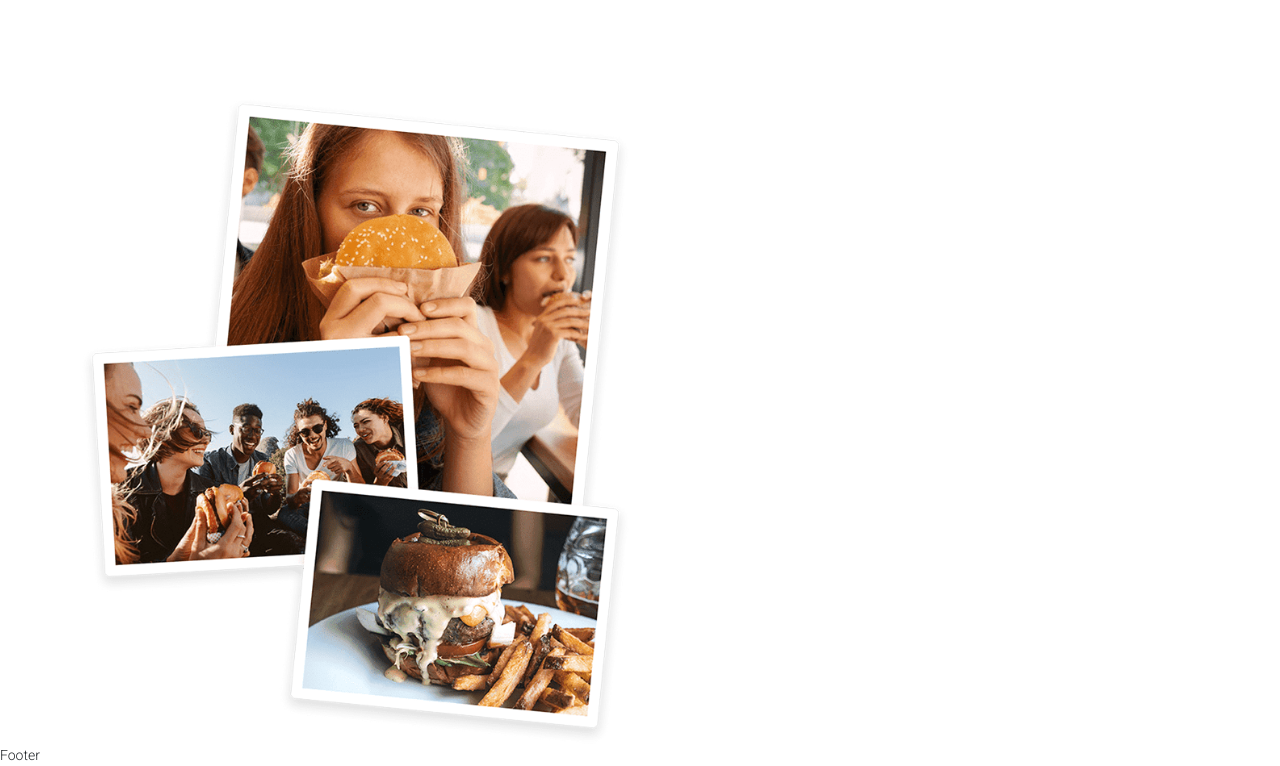
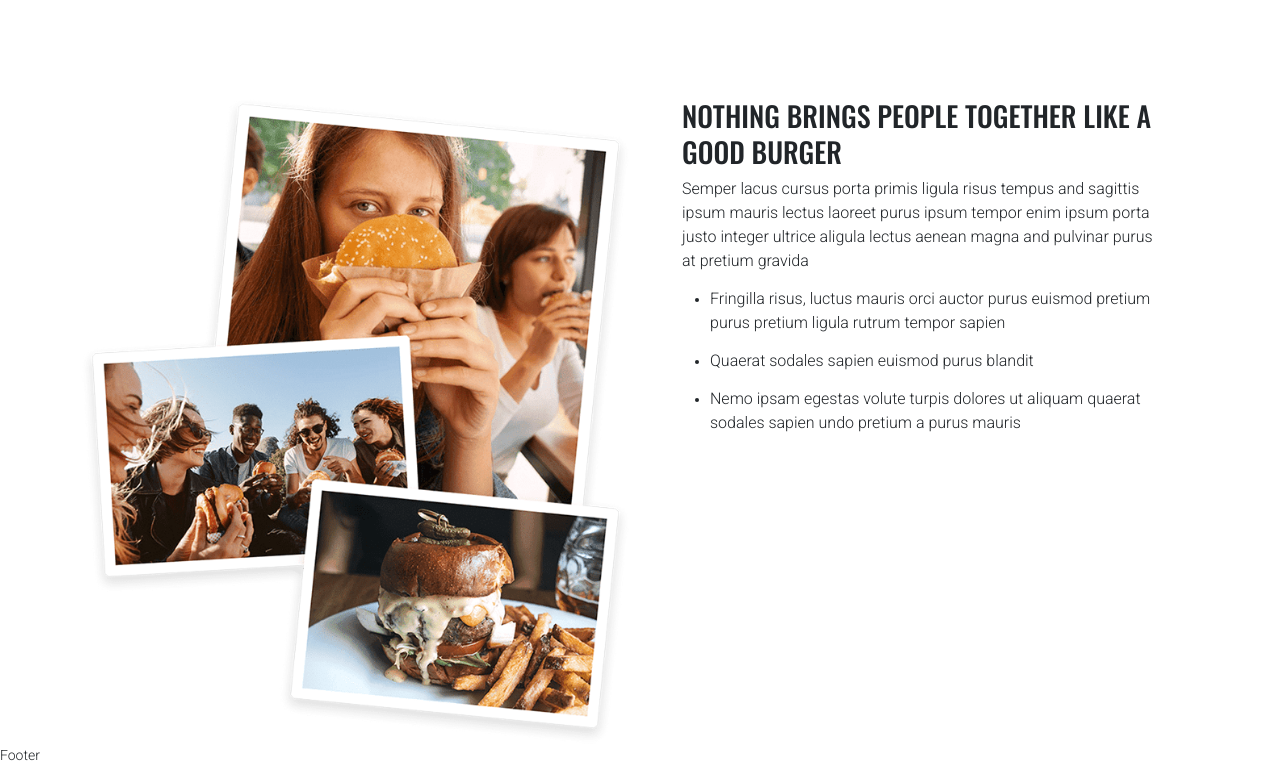
Before and after one commit to kanishkadz/QuickBites, a React (Create React App) app in the folder quick-bite/: page / in a window 1280 px wide. Shown: the part 3425-4191 px from the top of the page. Built offline with nearby package versions, Linux system fonts and the light colour scheme.

Commit message:
Update Section4.js

```diff
--- a/quick-bite/src/pages/Home/Section4.js
+++ b/quick-bite/src/pages/Home/Section4.js
@@ -11,6 +11,34 @@ function Section4() {
                         <Col lg={6} className="text-center mb-5 mb-lg-0">
                             <img src={Promotion} className="img-fluid" alt="Promotion" />
                         </Col>
+                        <Col lg={6} className="px-5">
+                            <h2>Nothing brings people together like a good burger</h2>
+                            <p>
+                                Semper lacus cursus porta primis ligula risus tempus and
+                                sagittis ipsum mauris lectus laoreet purus ipsum tempor enim
+                                ipsum porta justo integer ultrice aligula lectus aenean magna
+                                and pulvinar purus at pretium gravida
+                            </p>
+                            <ul>
+                                <li>
+                                    <p>
+                                        Fringilla risus, luctus mauris orci auctor purus euismod
+                                        pretium purus pretium ligula rutrum tempor sapien
+                                    </p>
+                                </li>
+                                <li>
+                                    <p>
+                                        Quaerat sodales sapien euismod purus blandit
+                                    </p>
+                                </li>
+                                <li>
+                                    <p>
+                                        Nemo ipsam egestas volute turpis dolores ut aliquam quaerat
+                                        sodales sapien undo pretium a purus mauris
+                                    </p>
+                                </li>
+                            </ul>
+                        </Col>
                     </Row>
                 </Container>
             </section>
```
Lines whose indentation alone changed are shown as unchanged.
